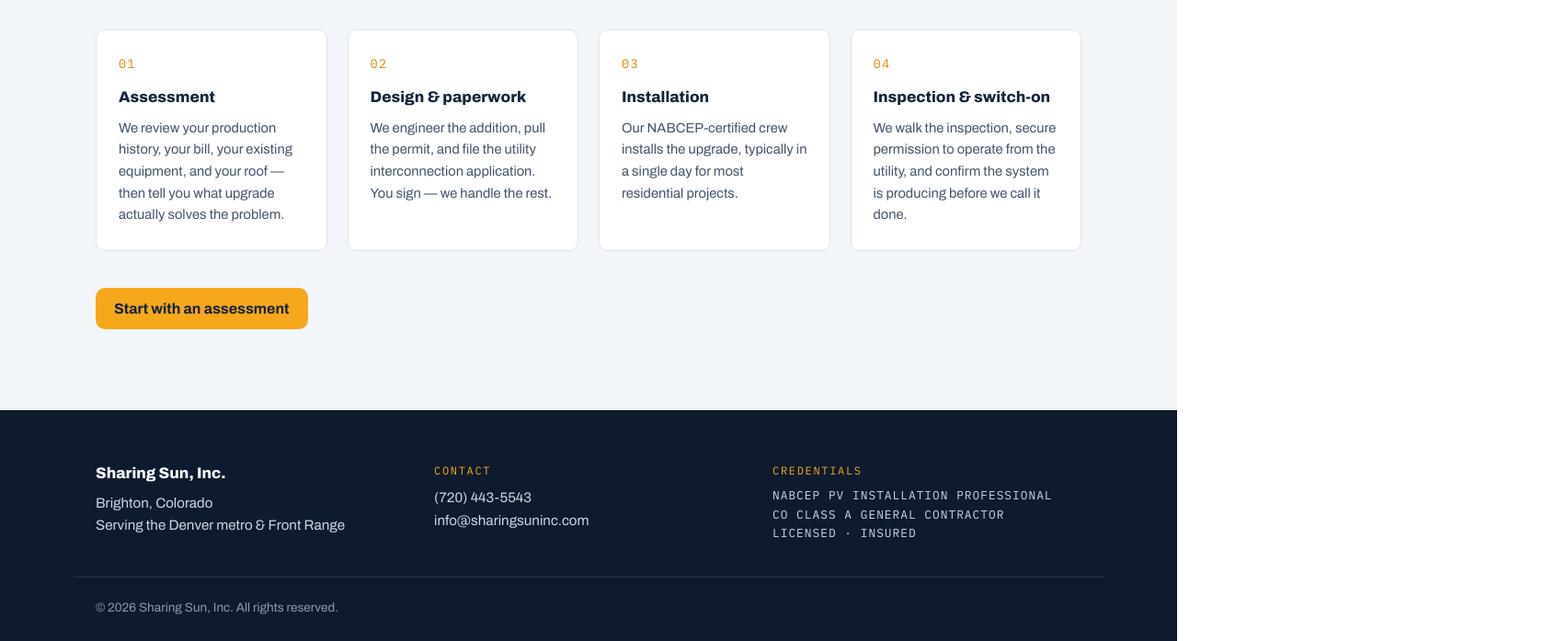
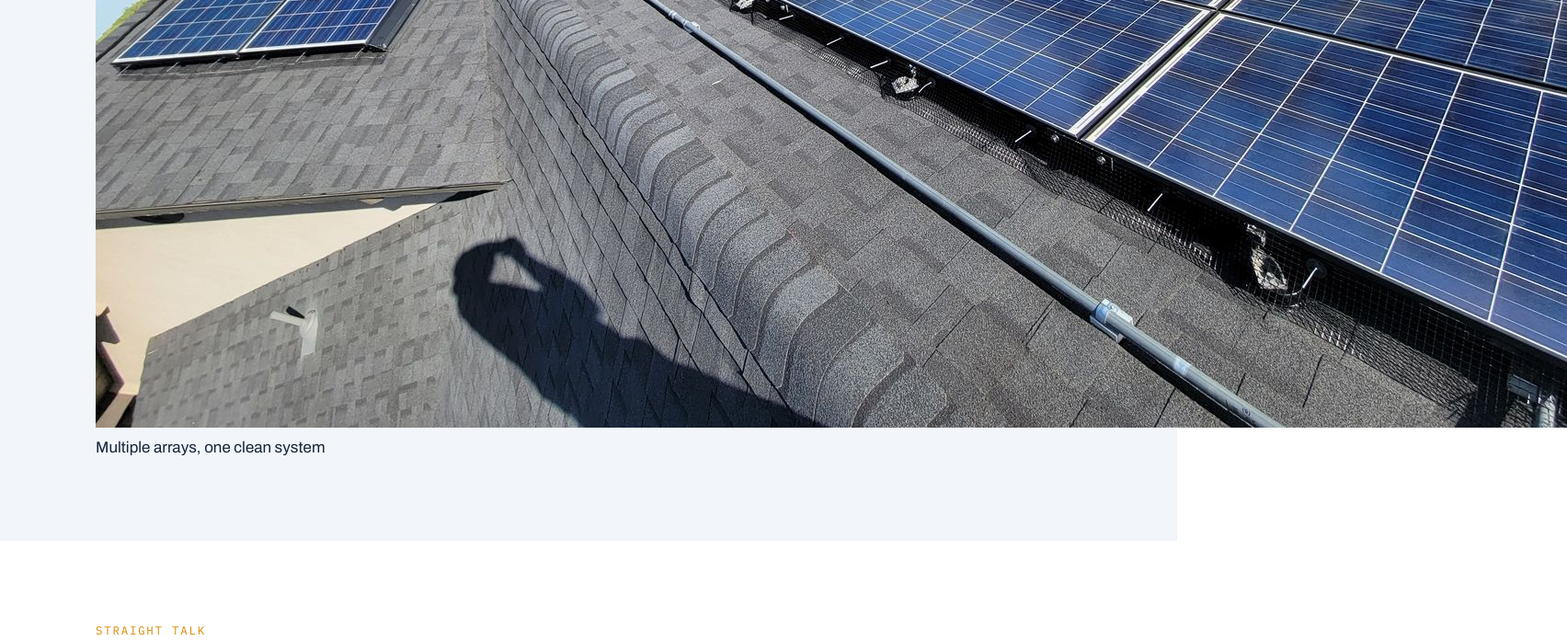
Before and after one commit to sharingsunsolar/sharing-sun-website, a Next.js app: page /upgrades in a window 1280 px wide. Shown: the part 2065-2762 px from the top of the page at 92% size, 1704 px wide, since content can reach past the window. Built offline with nearby package versions, Linux system fonts and the light colour scheme.

Commit message:
Add image and caption for upgraded solar arrays
Added an image and caption to the upgrades page.

```diff
--- a/app/upgrades/page.js
+++ b/app/upgrades/page.js
@@ -82,6 +82,14 @@ export default function Upgrades() {
               </p>
             </div>
           </div>
+
+          <figure className="site-photo">
+            <img
+              src="/home-arrays-finished.jpg"
+              alt="Upgraded residential solar arrays with critter guard on a Colorado home"
+            />
+            <figcaption>Multiple arrays, one clean system</figcaption>
+          </figure>
         </div>
       </section>
 
```
